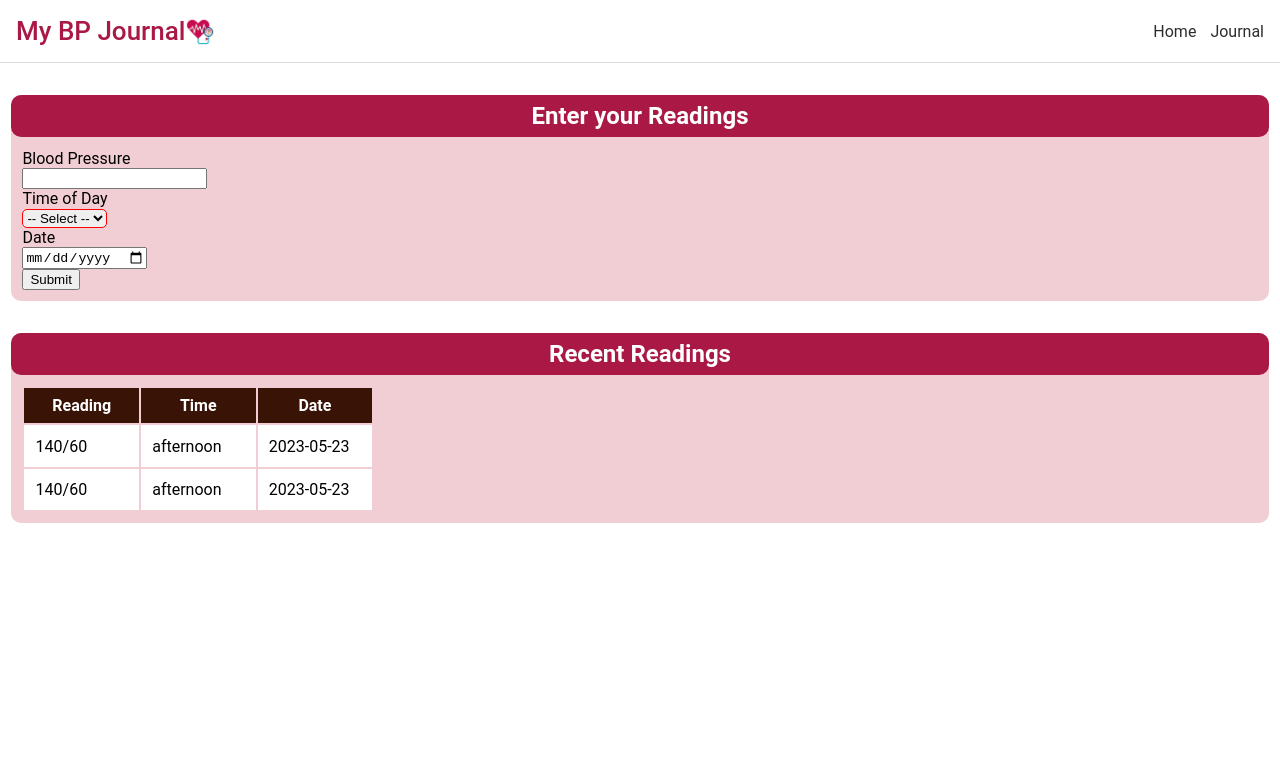
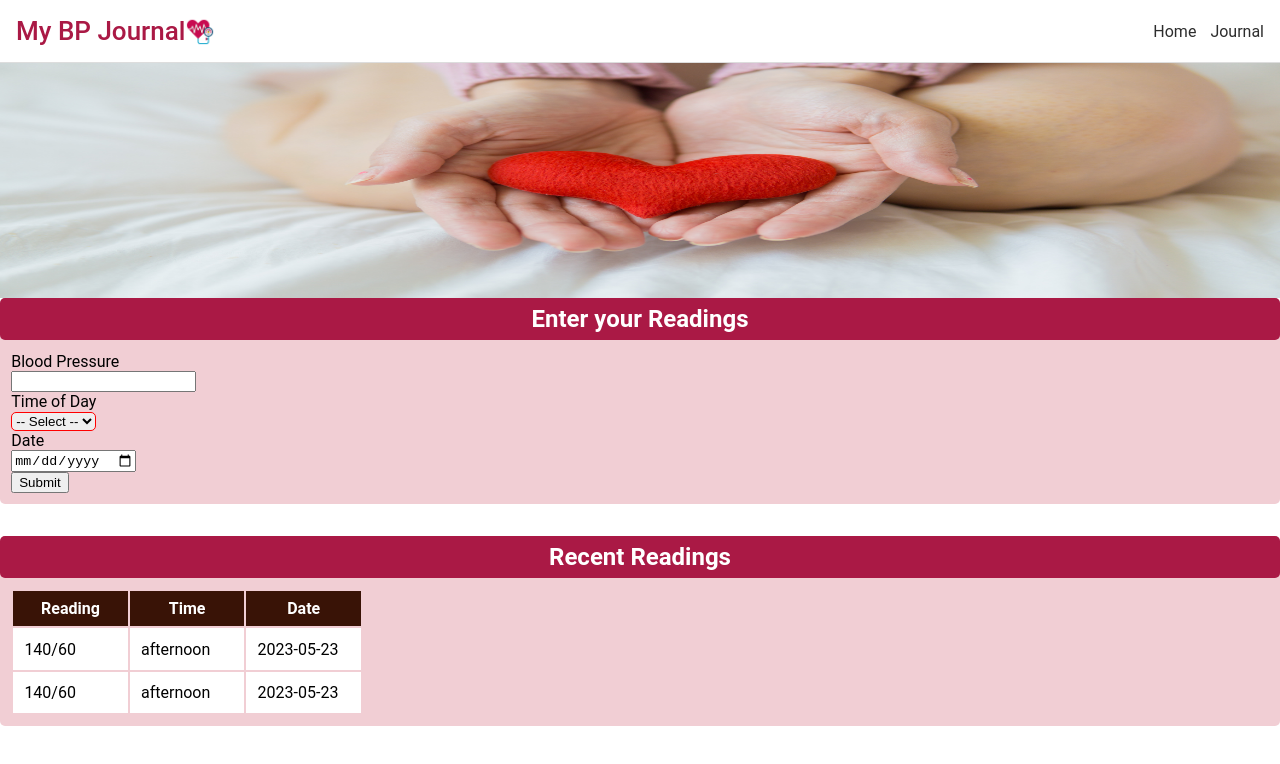
Before and after one commit to diegoram23/blood-pressure-journal, a React (Vite) app: page /#/ in a window 1280 px wide. Shown: the top 764 px of the page. Built offline with nearby package versions, Linux system fonts and the light colour scheme.

Commit message:
hero image added

```diff
--- a/src/index.css
+++ b/src/index.css
@@ -1,6 +1,39 @@
 body {
   font-family: 'Roboto', sans-serif;
   margin: 0;
+}
+
+.hero {
+  color: #391306;
+  background-color: #fff;
+  border: 2px solid #391306;
+}
+
+.hero-img {
+  width: 100%;
+  height: 235px;
+  display: block;
+}
+
+.info-container {
+  background-color: #b0e731;
+  color: #fff;
+  display: flex;
+  justify-content: center;
+  align-items: center;
+}
+
+p {
+  border: 1px solid #fff;
+  font-size: 18px;
+  font-weight: 600;
+  margin: 0;
+  width: 100%;
+  height: 150px;
+  text-align: center;
+  display: flex;
+  justify-content: center;
+  align-items: center;
 }
 
 form {
@@ -8,15 +41,14 @@ form {
 }
 
 .container {
-  margin: 0.7em;
   background-color: #f1ced4;
-  border-radius: 10px;
+  border-radius: 5px;
 
 }
 
 .readings-container {
   padding: 0.7em;
-  border-radius: 10px;
+  border-radius: 5px;
 }
 
 h1 {
@@ -41,7 +73,7 @@ header {
   justify-content: space-between;
   border-bottom: 1px solid #ddd;
   background-color: #ffffff;
-  margin: 0 0 2em 0;
+  margin: 0;
   padding: 1em;
 }
 
@@ -64,7 +96,7 @@ h2 {
   text-align: center;
   background-color: #aa1945;
   color: #fff;
-  border-radius: 10px;
+  border-radius: 5px;
 }
 
 button {
@@ -83,9 +115,9 @@ th {
 }
 
 td {
- background-color: #fff;
- width: 30%;
- padding: 0.7em;
+  background-color: #fff;
+  width: 30%;
+  padding: 0.7em;
 
 }
 
--- a/src/pages/Home.jsx
+++ b/src/pages/Home.jsx
@@ -1,15 +1,19 @@
 import BpForm from "../components/BpForm";
 import RecentReadings from "../components/RecentReadings";
 import useFetch from "../components/useFetch";
+import BpBackground from '../bp-background.jpg'
 
 const Home = () => {
-    const {dataReadings} = useFetch()
+    const { dataReadings } = useFetch()
 
     return (
-        <>
+        <div>
+            <section>
+               <img className="hero-img" src={BpBackground}/>
+            </section>
             <BpForm />
             <RecentReadings />
-        </>
+        </div>
     );
 }
 
```
Also changed, not shown: src/bp-background.jpg (added).
